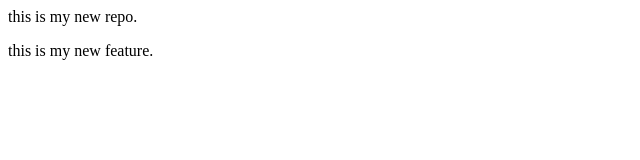
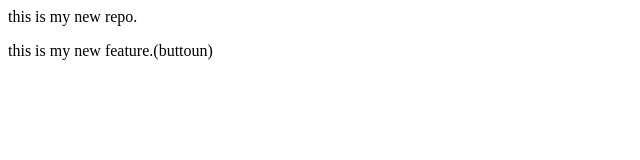
Before and after one commit to Zaid-changwadiya/localrepo, a plain HTML site: page index.html in a window 1280 px wide. Shown: the full height of the page, 0-640 px from the left. Drawn offline with Linux system fonts and the light colour scheme.

```diff
--- a/index.html
+++ b/index.html
@@ -1,2 +1,2 @@
 <p>this is my new repo.</p>
-<p> this is my new feature.</p>
+<p> this is my new feature.(buttoun)</p>
```
